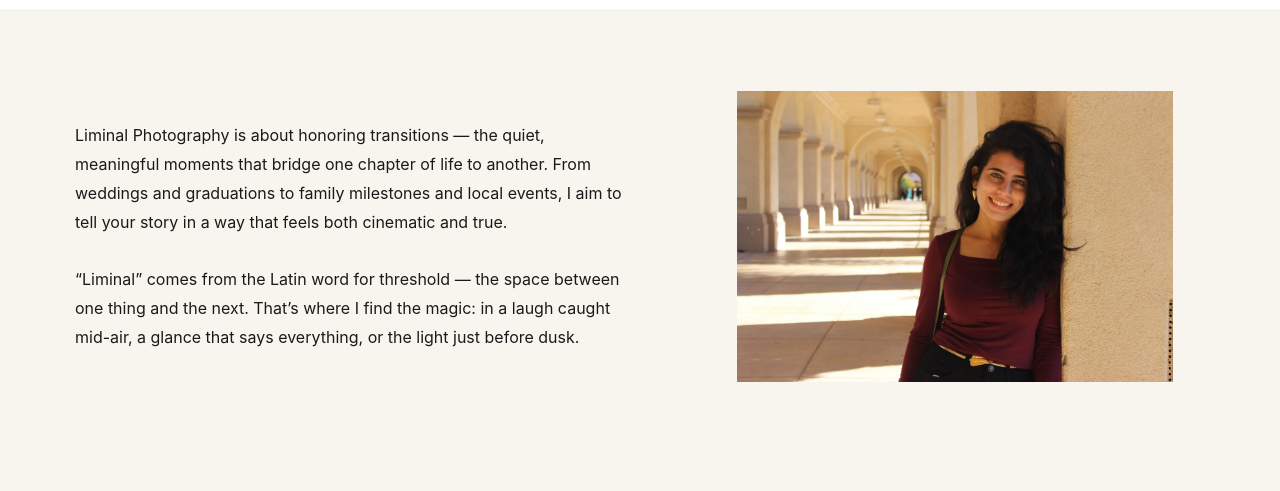
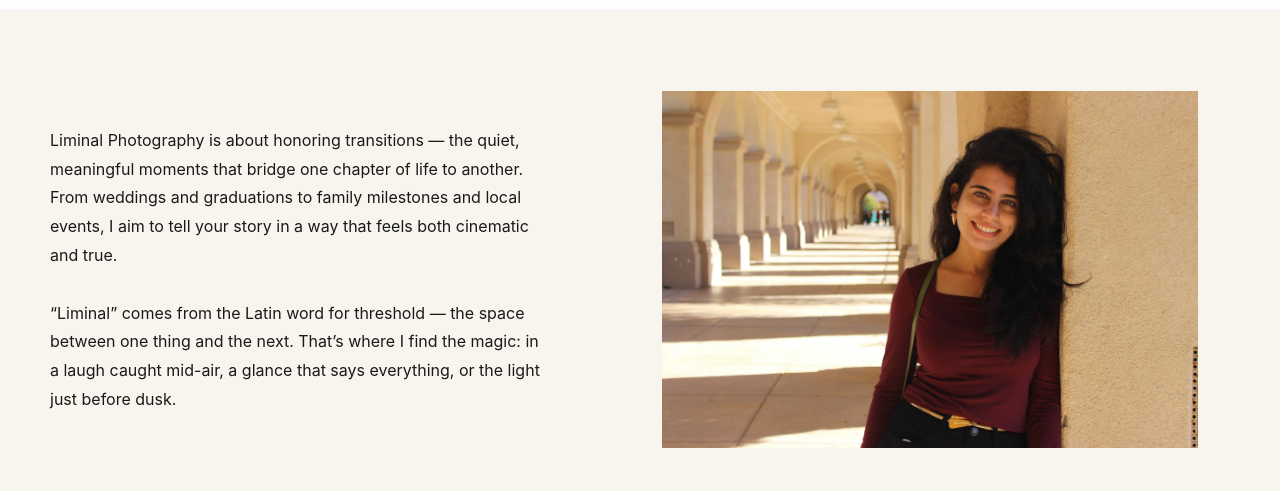
Before and after one commit to macaroniecheese/websitesample, a plain HTML site: page about.html in a window 1280 px wide. Shown: the part 63-554 px from the top of the page. Drawn offline with Linux system fonts and the light colour scheme.

Commit message:
new about page

```diff
--- a/assets/css/styles.css
+++ b/assets/css/styles.css
@@ -208,7 +208,7 @@ nav.nav-links a {
 }
 
 .about-text {
-  flex: 0 0 550px;
+  flex: 0 0 500px;
   font-family: "Inter";
   font-size: 1rem;
   line-height: 1.8;
@@ -220,14 +220,14 @@ nav.nav-links a {
   justify-content: center;
   align-items: center;
   padding: 5rem 2rem;
-  max-width: 1000px;
+  max-width: 500px;
   margin: 0 auto;
   gap: 2rem;
 }
 */
 
 .about-content img {
-  max-width: 500px;
+  max-width: 600px;
   width: 100%;
   padding: 5rem 2rem;
   height: auto;
```
